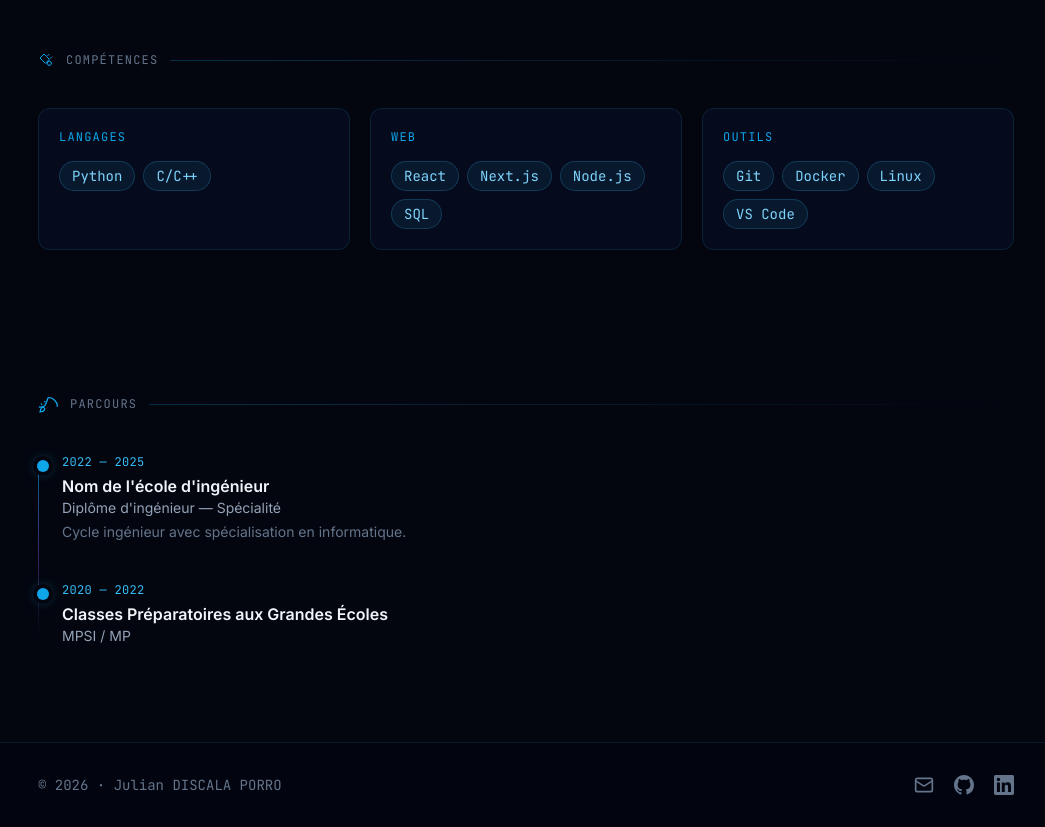
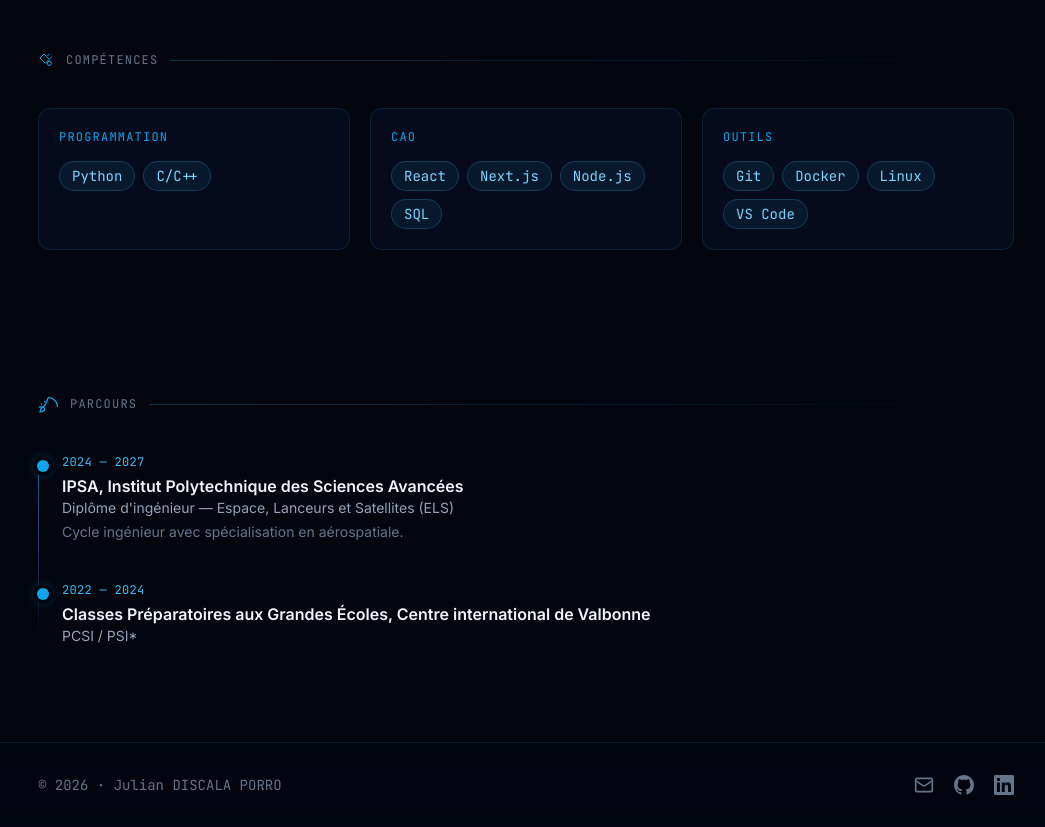
Before and after one commit to juliandiscalaporro/portfolio, a Next.js app: page / in a window 1280 px wide. Shown: the part 1140-1967 px from the top of the page, without its empty margins (114-1159 px from the left). Built offline with nearby package versions, Linux system fonts and the light colour scheme.

Commit message:
Fix gitignore, remove .next from tracking, update portfolio data

```diff
--- a/src/data/portfolio.ts
+++ b/src/data/portfolio.ts
@@ -54,8 +54,8 @@ export type Skill = {
 };
 
 export const skills: Skill[] = [
-  { category: "Langages", items: ["Python", "C/C++"] },
-  { category: "Web", items: ["React", "Next.js", "Node.js", "SQL"] },
+  { category: "Programmation", items: ["Python", "C/C++"] },
+  { category: "CAO", items: ["React", "Next.js", "Node.js", "SQL"] },
   { category: "Outils", items: ["Git", "Docker", "Linux", "VS Code"] },
 ];
 
@@ -68,14 +68,14 @@ export type Education = {
 
 export const education: Education[] = [
   {
-    school: "Nom de l'école d'ingénieur",
-    degree: "Diplôme d'ingénieur — Spécialité",
-    period: "2022 — 2025",
-    description: "Cycle ingénieur avec spécialisation en informatique.",
+    school: "IPSA, Institut Polytechnique des Sciences Avancées",
+    degree: "Diplôme d'ingénieur — Espace, Lanceurs et Satellites (ELS)",
+    period: "2024 — 2027",
+    description: "Cycle ingénieur avec spécialisation en aérospatiale.",
   },
   {
-    school: "Classes Préparatoires aux Grandes Écoles",
-    degree: "MPSI / MP",
-    period: "2020 — 2022",
+    school: "Classes Préparatoires aux Grandes Écoles, Centre international de Valbonne",
+    degree: "PCSI / PSI*",
+    period: "2022 — 2024",
   },
 ];
```
Also changed, not shown: 1 other file (tests, documents, lock files or other folders).
